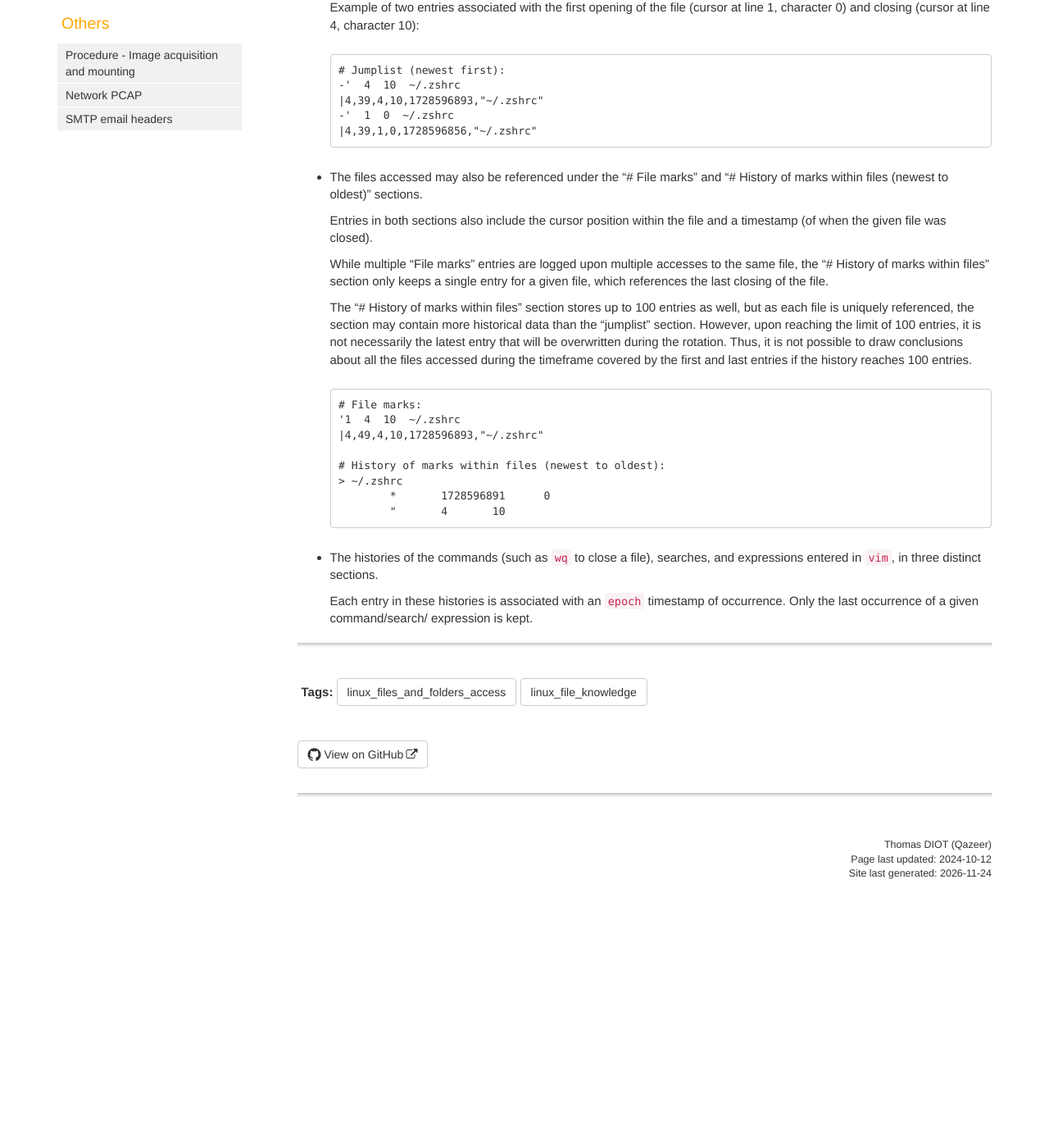
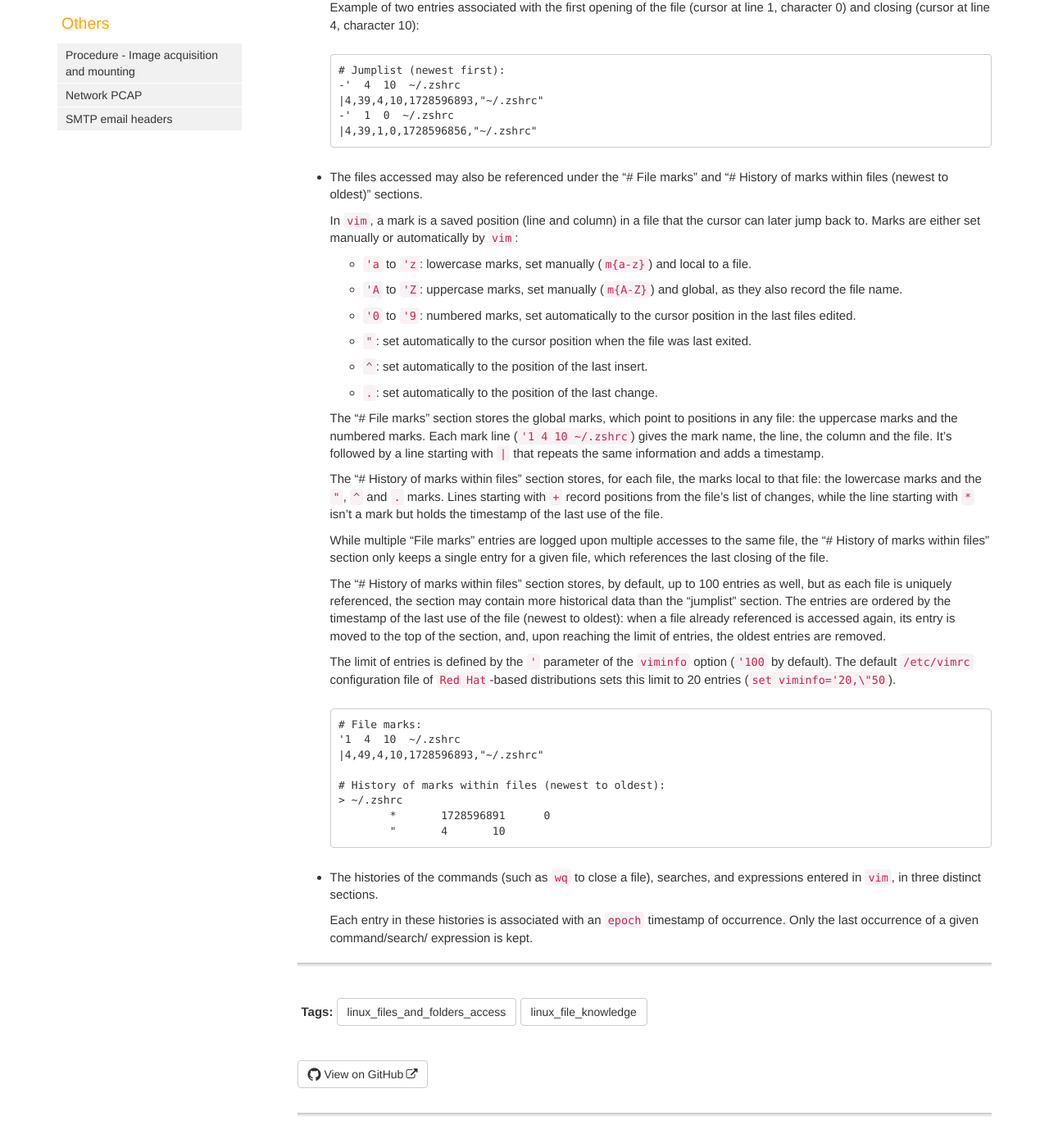
Before and after one commit to Qazeer/artefacts.help, a Jekyll site: the page built from pages/linux/viminfo.md, in a window 1280 px wide and 1400 px high, scrolled down 899 px. Shown: the whole window at 82% size. Built offline with Jekyll 4.4.1, drawn with Linux system fonts in a browser that asks for light colours; comment, search, counter and statistics services are not loaded; before the commit the page ends 2024 px from its top, so only the background shows below that.

Commit message:
[Artefact] Linux viminfo - Rewrite the marks history order and limit

````diff
--- a/pages/linux/viminfo.md
+++ b/pages/linux/viminfo.md
@@ -1,6 +1,6 @@
 ---
 title: viminfo
-summary: 'The vim text editor logs a number of operations in the text-based ".viminfo" log file.\n\n The log file notably includes information on the last 100 files accessed (by default) through vim.\n\n Under the "jumplist" section, up to 50 file accesses are referenced, with each file access associated with two entries, one for the file opening and one for the file closing. Each entry includes the file path and an epoch timestamp of occurrence (file opening or closing). Subsequent openings of the same file do not erase previous entries for the file.\n\n Under the "# History of marks within files" section, up to 100 file accesses are referenced, with only a single entry for a given file, which references the last closing of the file. This section may thus contain more historical data than the "jumplist" section.'
+summary: 'The vim text editor logs a number of operations in the text-based ".viminfo" log file.\n\n The log file notably includes information on the last 100 files accessed (by default, 20 on Red Hat-based distributions) through vim.\n\n Under the "jumplist" section, up to 50 file accesses are referenced, with each file access associated with two entries, one for the file opening and one for the file closing. Each entry includes the file path and an epoch timestamp of occurrence (file opening or closing). Subsequent openings of the same file do not erase previous entries for the file.\n\n Under the "# History of marks within files" section, up to 100 (by default) file accesses are referenced, with only a single entry for a given file, which references the last closing of the file. This section may thus contain more historical data than the "jumplist" section.'
 keywords: vim, viminfo, jumplist, vimrc
 tags:
   - linux_files_and_folders_access
@@ -69,21 +69,50 @@ The `.viminfo` log file notably includes:
   - The files accessed may also be referenced under the "# File marks" and
     "# History of marks within files (newest to oldest)" sections.
 
-    Entries in both sections also include the cursor position within the file
-    and a timestamp (of when the given file was closed).
+    In `vim`, a mark is a saved position (line and column) in a file that the
+    cursor can later jump back to. Marks are either set manually or
+    automatically by `vim`:
+
+    - `'a` to `'z`: lowercase marks, set manually (`m{a-z}`) and local to a
+      file.
+    - `'A` to `'Z`: uppercase marks, set manually (`m{A-Z}`) and global, as
+      they also record the file name.
+    - `'0` to `'9`: numbered marks, set automatically to the cursor position
+      in the last files edited.
+    - `"`: set automatically to the cursor position when the file was last
+      exited.
+    - `^`: set automatically to the position of the last insert.
+    - `.`: set automatically to the position of the last change.
+
+    The "# File marks" section stores the global marks, which point to
+    positions in any file: the uppercase marks and the numbered marks. Each
+    mark line (`'1  4  10  ~/.zshrc`) gives the mark name, the line, the
+    column and the file. It's followed by a line starting with `|` that
+    repeats the same information and adds a timestamp.
+
+    The "# History of marks within files" section stores, for each file, the
+    marks local to that file: the lowercase marks and the `"`, `^` and `.`
+    marks. Lines starting with `+` record positions from the file's list of
+    changes, while the line starting with `*` isn't a mark but holds the
+    timestamp of the last use of the file.
 
     While multiple "File marks" entries are logged upon multiple accesses to
     the same file, the "# History of marks within files" section only keeps a
     single entry for a given file, which references the last closing of the
     file.
 
-    The "# History of marks within files" section stores up to 100 entries as
-    well, but as each file is uniquely referenced, the section may contain more
-    historical data than the "jumplist" section. However, upon reaching the
-    limit of 100 entries, it is not necessarily the latest entry that will be
-    overwritten during the rotation. Thus, it is not possible to draw
-    conclusions about all the files accessed during the timeframe covered by
-    the first and last entries if the history reaches 100 entries.
+    The "# History of marks within files" section stores, by default, up to
+    100 entries as well, but as each file is uniquely referenced, the section
+    may contain more historical data than the "jumplist" section. The entries
+    are ordered by the timestamp of the last use of the file (newest to
+    oldest): when a file already referenced is accessed again, its entry is
+    moved to the top of the section, and, upon reaching the limit of entries,
+    the oldest entries are removed.
+
+    The limit of entries is defined by the `'` parameter of the `viminfo`
+    option (`'100` by default). The default `/etc/vimrc` configuration file of
+    `Red Hat`-based distributions sets this limit to 20 entries
+    (`set viminfo='20,\"50`).
 
     ```
     # File marks:
````
